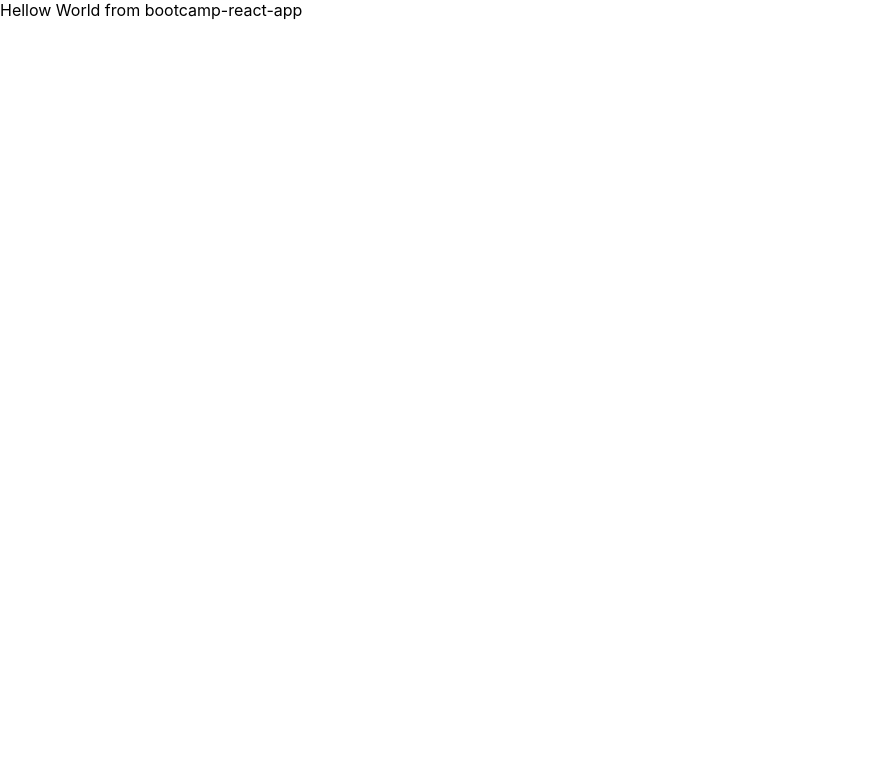
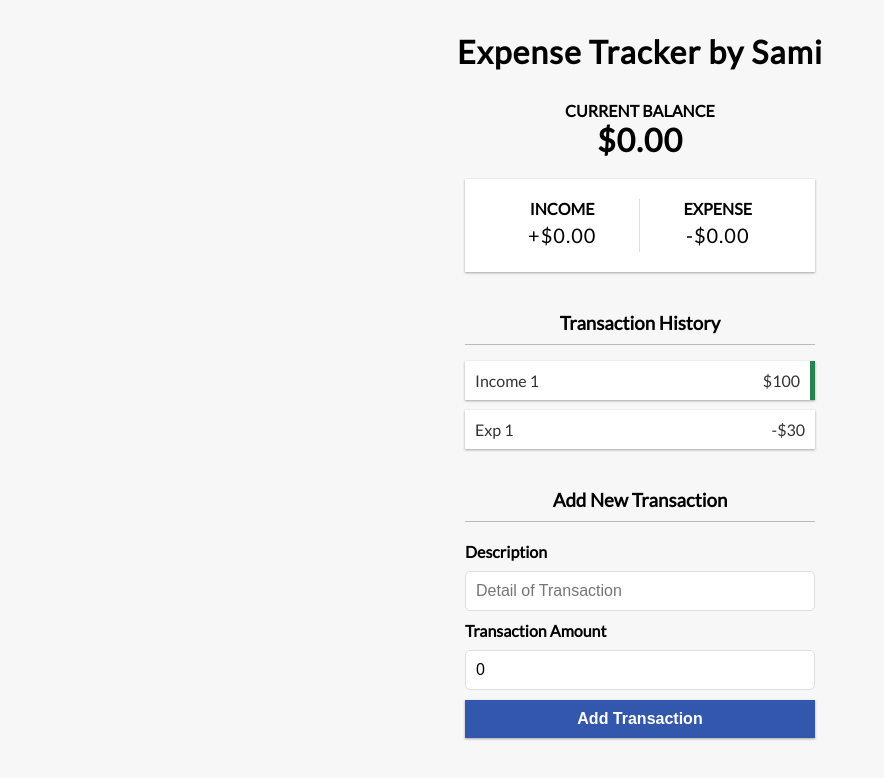
Before and after one commit to samiuzzafar/bootcamp-react-app, a React (Create React App) app: page / in a window 1280 px wide. Shown: the top 778 px of the page, without its empty margins (0-884 px from the left). Built offline with nearby package versions, Linux system fonts and the light colour scheme.

Commit message:
Interface developed

```diff
--- a/src/App.css
+++ b/src/App.css
@@ -1,18 +1,203 @@
-.App {
+@import url('https://fonts.googleapis.com/css?family=Lato&display=swap');
+
+:root {
+  --box-shadow: 0 1px 3px rgba(0, 0, 0, 0.12), 0 1px 2px rgba(0, 0, 0, 0.24);
+}
+
+* {
+  box-sizing: border-box;
+}
+
+body {
+  background-color: #f7f7f7;
+  display: flex;
+  flex-direction: column;
+  align-items: center;
+  justify-content: center;
+  min-height: 100vh;
+  margin: 0;
+  font-family: 'Lato', sans-serif;
+}
+
+.container {
+  margin: 30px auto;
+  width: 350px;
+}
+
+h1 {
+  letter-spacing: 1px;
+  margin: 0;
   text-align: center;
 }
 
+h2 {
+  letter-spacing: 1px;
+  margin: 0;
+  text-align: center;
+}
+
+h3 {
+  border-bottom: 1px solid #bbb;
+  padding-bottom: 10px;
+  margin: 40px 0 10px;
+  text-align: center;
+}
+
+h4 {
+  margin: 0;
+  text-transform: uppercase;
+  text-align: center;
+}
+
+.inc-exp-container {
+  background-color: #fff;
+  box-shadow: var(--box-shadow);
+  padding: 20px;
+  display: flex;
+  justify-content: space-between;
+  margin: 20px 0;
+}
+
+.inc-exp-container > div {
+  flex: 1;
+  text-align: center;
+}
+
+.inc-exp-container > div:first-of-type {
+  border-right: 1px solid #dedede;
+}
+
+.money {
+  font-size: 20px;
+  letter-spacing: 1px;
+  margin: 5px 0;
+}
+
+.money-plus {
+  color: #29834f;
+  font-weight: bold;
+}
+
+.money-minus {
+  color: #7a261d;
+  font-weight: bold;
+}
+
+label {
+  display: inline-block;
+  margin: 10px 0;
+  font-weight: bold;
+}
+
+input[type='text'],
+input[type='number'] {
+  border: 1px solid #dedede;
+  border-radius: 5px;
+  display: block;
+  font-size: 16px;
+  padding: 10px;
+  width: 100%;
+}
+
+.btn {
+  cursor: pointer;
+  background-color: #3457AE;
+  box-shadow: var(--box-shadow);
+  color: #fff;
+  border: 0;
+  display: block;
+  font-size: 16px;
+  margin: 10px 0 30px;
+  padding: 10px;
+  width: 100%;
+  font-weight: bold;
+}
+
+.btn:focus,
+.delete-btn:focus {
+  outline: 5px;
+}
+
+.list {
+  list-style-type: none;
+  padding: 0;
+  margin-bottom: 40px;
+}
+
+.list li {
+  background-color: #fff;
+  box-shadow: var(--box-shadow);
+  color: #333;
+  display: flex;
+  justify-content: space-between;
+  position: relative;
+  padding: 10px;
+  margin: 10px 0;
+}
+
+.list li.plus {
+  border-right: 5px solid #29834f;
+}
+
+.list li.plus:hover {
+  border-right: 5px solid #29834f;
+  background-color: #29834f;
+  color: #f7f7f7
+}
+
+.list li.minus {
+  border-right: 5px solid #7a261d;
+}
+
+.list li.minus:hover {
+  border-right: 5px solid #7a261d;
+  background-color: #7a261d;
+  color: #f7f7f7
+}
+
+
+.delete-btn {
+  cursor: pointer;
+  background-color: #7a261d;
+  border: 0;
+  color: #fff;
+  font-size: 20px;
+  line-height: 20px;
+  padding: 2px 5px;
+  position: absolute;
+  top: 50%;
+  left: 0;
+  transform: translate(-100%, -50%);
+  opacity: 0;
+  transition: opacity 0.3s ease;
+}
+
+.list li:hover .delete-btn {
+  opacity: 1;
+}
+
+
+
+
+
+
+
+
+
+
+
+/* .App {
+  text-align: center;
+}
 .App-logo {
   height: 40vmin;
   pointer-events: none;
 }
-
 @media (prefers-reduced-motion: no-preference) {
   .App-logo {
     animation: App-logo-spin infinite 20s linear;
   }
 }
-
 .App-header {
   background-color: #282c34;
   min-height: 100vh;
@@ -23,11 +208,9 @@
   font-size: calc(10px + 2vmin);
   color: white;
 }
-
 .App-link {
   color: #61dafb;
 }
-
 @keyframes App-logo-spin {
   from {
     transform: rotate(0deg);
@@ -35,4 +218,4 @@
   to {
     transform: rotate(360deg);
   }
-}
+} */
--- a/src/App.js
+++ b/src/App.js
@@ -1,10 +1,25 @@
 import React from 'react';
 import './App.css';
+
+//Import components
+import {Header} from './components/Header';
+import {Balance} from './components/Balance';
+import {AccountSummary} from './components/AccountSummary';
+import {TransactionHistory} from './components/TransactionHistory';
+import {AddTransaction} from './components/AddTransaction';
+
+
 
 function App() {
   return (
     <div>
-      Hellow World from bootcamp-react-app
+      <Header />
+      <div className="container">
+        <Balance />
+        <AccountSummary />
+        <TransactionHistory />
+        <AddTransaction />
+      </div>
     </div>
   );
 }
--- /dev/null
+++ b/src/components/AccountSummary.js
@@ -0,0 +1,21 @@
+import React from 'react'
+
+export const AccountSummary = () => {
+    return (
+        <div className="inc-exp-container">
+            <div>
+                <h4>Income</h4>
+                <p className="money plus">
+                    +$0.00
+                </p>
+            </div>
+            <div>
+                <h4>Expense</h4>
+                <p className="money minus">
+                    -$0.00
+                </p>
+            </div>
+
+        </div>
+    )
+}
--- /dev/null
+++ b/src/components/AddTransaction.js
@@ -0,0 +1,39 @@
+import React, {useState} from 'react';
+
+export const AddTransaction = () => {
+
+    const [description, setDescription] = useState('');
+    const [tranAmount, setTranAmount] = useState(0);
+
+    return(
+        <div>
+            <h3>Add New Transaction</h3>
+            <form>
+                <div className="form-control">
+                    <label htmlFor="description">
+                        Description
+                    </label>
+                    <input
+                        type="text"
+                        id="description"
+                        value={description}
+                        onChange={(e) => setDescription(e.target.value)}
+                        placeholder="Detail of Transaction"                     />
+                </div>
+                <div className="form-control">
+                    <label htmlFor="transactionamount">
+                        Transaction Amount
+                    </label>
+                    <input
+                        type="number"
+                        id="tran_amount"
+                        value={tranAmount}
+                        onChange={(e) => setTranAmount(e.target.value)}
+                        placeholder="Dollar Value of Transaction"
+                    />
+                </div>
+                <button className="btn">Add Transaction</button>
+            </form>
+        </div>
+    )
+}
--- /dev/null
+++ b/src/components/Balance.js
@@ -0,0 +1,11 @@
+import React from 'react'
+
+export const Balance = () => {
+    return (
+        <div>
+            <h4>Current Balance</h4>
+            <h1 id="balance">$0.00</h1>
+        </div>
+    )
+
+}
--- /dev/null
+++ b/src/components/Header.js
@@ -0,0 +1,9 @@
+import React from 'react';
+
+export const Header = () => {
+    return(
+        <h1>
+            Expense Tracker by Sami
+        </h1>
+    )
+}
--- /dev/null
+++ b/src/components/TransactionHistory.js
@@ -0,0 +1,23 @@
+import React from 'react'
+
+export const TransactionHistory = () => {
+    return(
+        <div>
+            <h3>
+                Transaction History
+            </h3>
+            <ul className="list">
+                <li className="plus">
+                    Income 1
+                    <span>$100</span>
+                    <button className="delete-btn">X</button>
+                </li>
+                <li className="minue">
+                    Exp 1
+                    <span>-$30</span>
+                    <button className="delete-btn">X</button>
+                </li>
+            </ul>
+        </div>
+    )
+}
```
